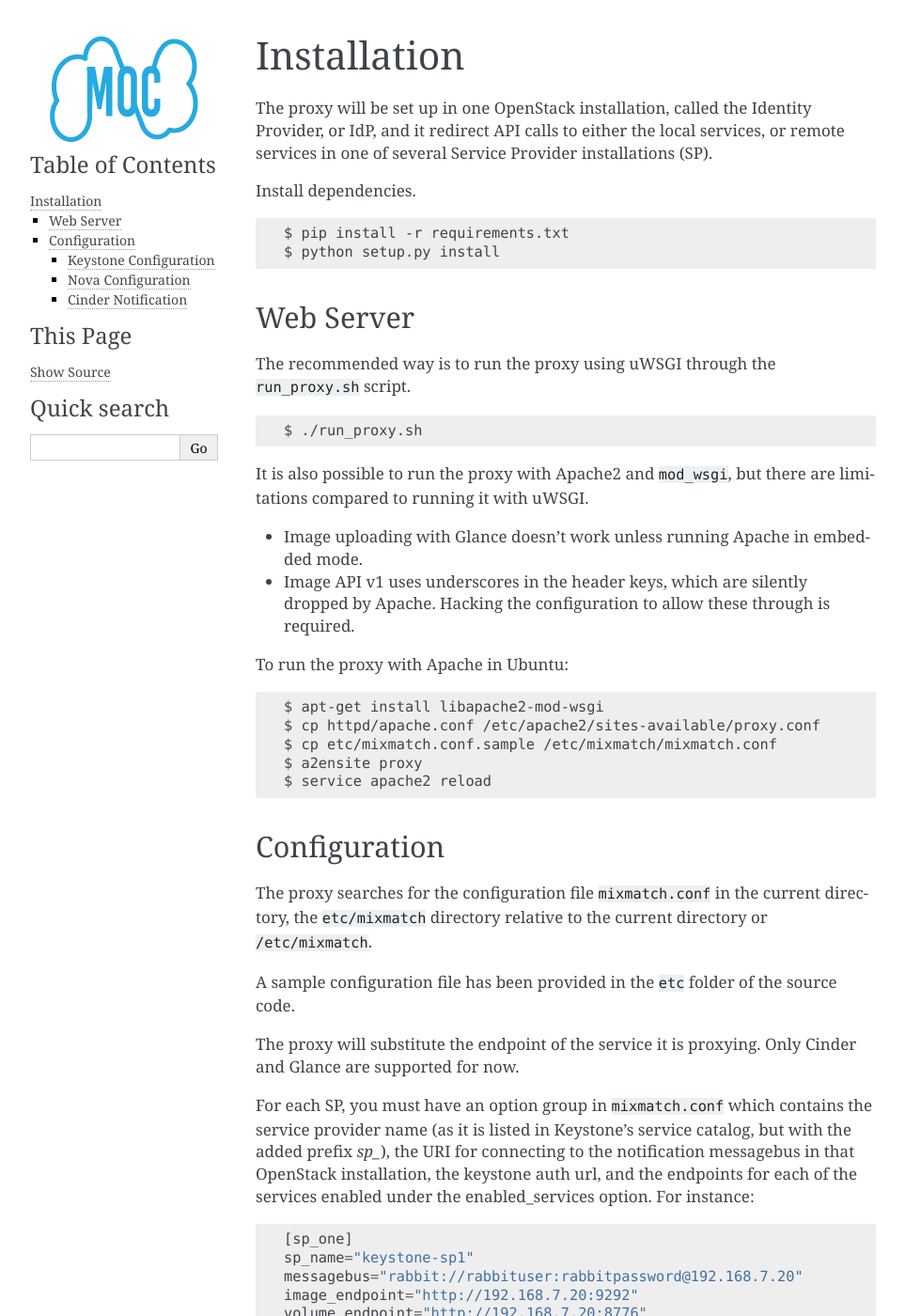
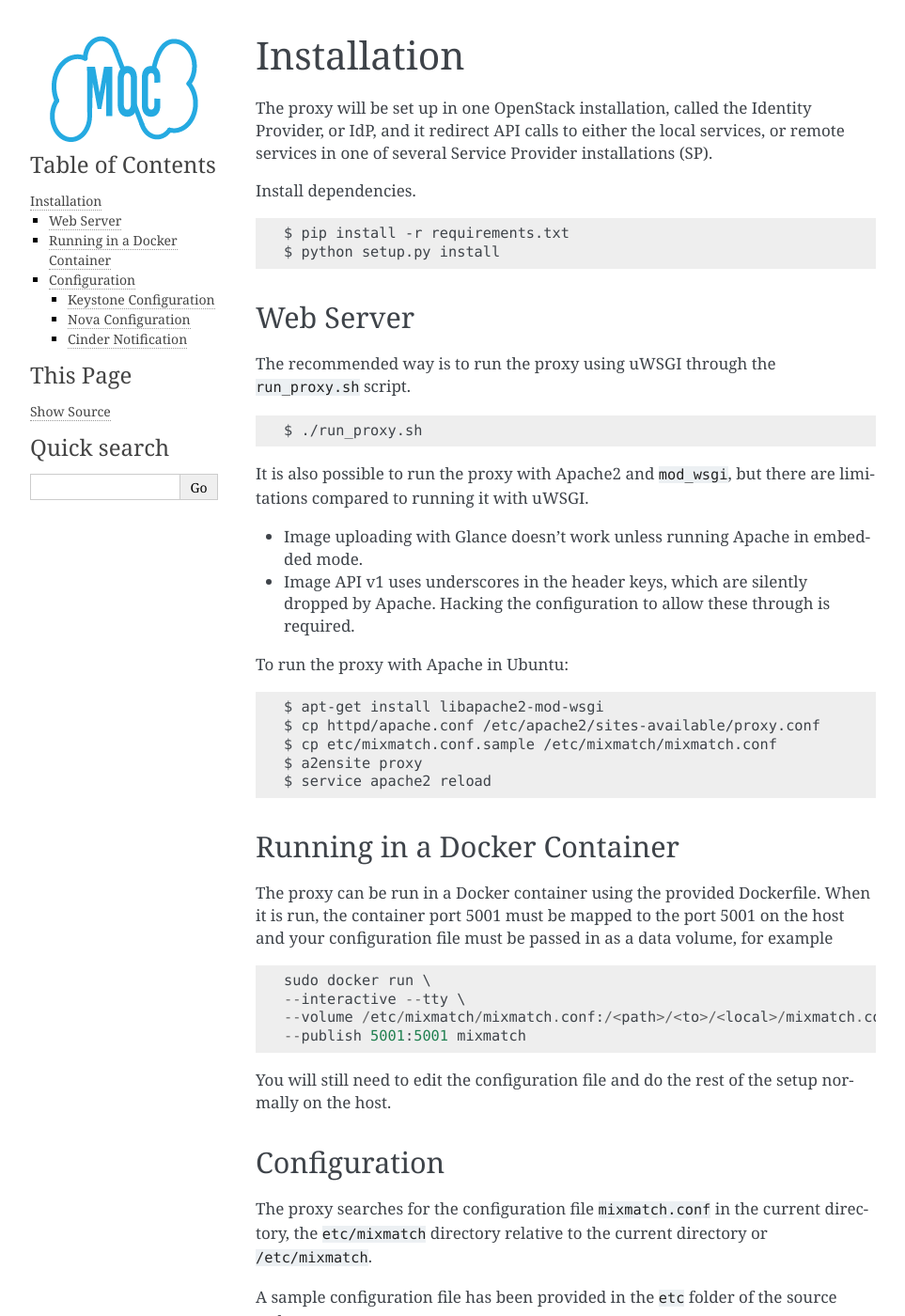
Before and after one commit to openstack-archive/mixmatch, a Sphinx documentation site: the page built from doc/source/installation.rst, in a window 1280 px wide and 1400 px high. Shown: the whole window at 94% size, without its empty margins (148-1111 px from the left). Built offline with Sphinx 7.4.7, drawn with Linux system fonts in a browser that asks for light colours.

Commit message:
Add dockerfile
Change-Id: I016b95431e374644564d441c990ac51239f273a4

```diff
--- a/doc/source/installation.rst
+++ b/doc/source/installation.rst
@@ -35,6 +35,22 @@ To run the proxy with Apache in Ubuntu: ::
     $ cp etc/mixmatch.conf.sample /etc/mixmatch/mixmatch.conf
     $ a2ensite proxy
     $ service apache2 reload
+
+
+Running in a Docker Container
+=============================
+The proxy can be run in a Docker container using the provided Dockerfile.
+When it is run, the container port 5001 must be mapped to the port 5001 on the
+host and your configuration file must be passed in as a data volume,
+for example ::
+
+    sudo docker run \
+    --interactive --tty \
+    --volume /etc/mixmatch/mixmatch.conf:/<path>/<to>/<local>/mixmatch.conf: \
+    --publish 5001:5001 mixmatch
+
+You will still need to edit the configuration file and do the rest of the setup
+normally on the host.
 
 
 Configuration
```
Also changed, not shown: 1 other file.
